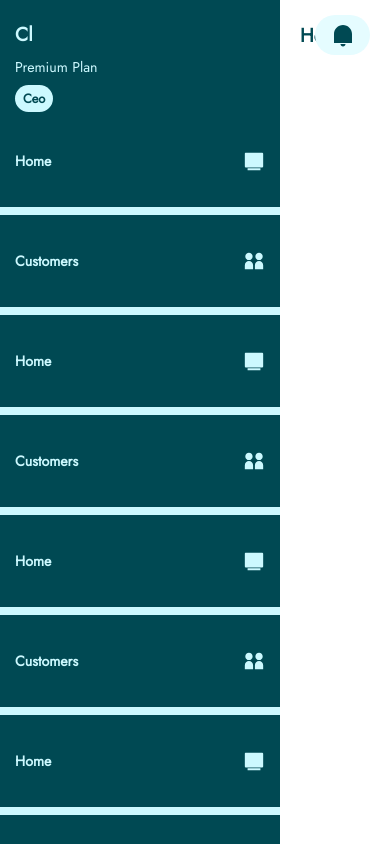
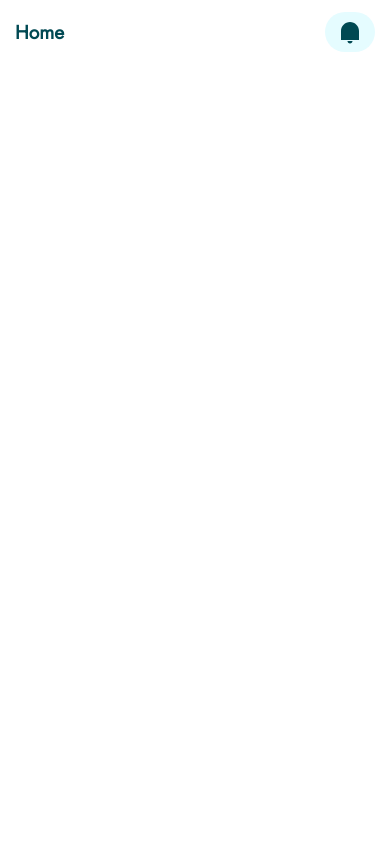
Before and after one commit to cloortt/web.cloortt.com, a Vue app: page / in a window 390 px wide. Built offline with nearby package versions, Linux system fonts and the light colour scheme.

Commit message:
Started Media Query

```diff
--- a/src/assets/css/web.css
+++ b/src/assets/css/web.css
@@ -21,7 +21,7 @@
 }
 .web-app-body{
     float:right;
-    padding:15px 20px;
+    padding:15px 25px;
     width:calc(100% - 280px);
 }
 
@@ -35,11 +35,11 @@
 
 .web-app-body .col-2 .user-photo{
     width:40px;
-    height:40px;
+    height:55px;
 }
 
 .web-app-body .col-2 ul li{
-    width:55px;
+    width:50px;
     height:40px;
     margin-right:20px;
     border-radius: 100px;
@@ -48,3 +48,13 @@
 .web-app-body .col-2 ul li:nth-last-child(1){
     margin-right:0;
 }
+
+@media(max-width:900px){
+    .web-sidebar{
+        display:none;
+    }
+    .web-app-body{
+        padding:12px 15px;
+        width:100%
+    }
+}
--- a/src/components/AppHeader.vue
+++ b/src/components/AppHeader.vue
@@ -11,7 +11,7 @@
 <template>
      <div class="the-head cl-flex cl-flex-align-items-center">
         <div class="col-1">
-            <h6 class="cl-fg-base">{{props.routeName}}</h6>
+            <h6 class="cl-fg-base cl-txt no-line-height">{{props.routeName}}</h6>
         </div>
         <div class="col-2 cl-flex cl-flex-justify-content-end">
             <ul class="cl-list remove-style cl-flex-inline cl-flex-align-items-center cl-border edge-is-curved">
@@ -19,12 +19,6 @@
                     <Icon class="cl-fill-base" name="notification" :size="{ width: '24px', height: '24px' }" />
                 </li>
 
-                <!-- <li class="cl-display-inline-block">
-                    <Icon class="cl-fill-base" name="settings" :size="{ width: '24px', height: '24px' }" />
-                </li> -->
-                <!-- <li class="cl-display-inline-block">
-                    <img class="user-photo cl-image tiny-size cl-display-block cl-border edge-is-round" src="../assets/img/user.svg" alt=""/>
-                </li> -->
             </ul>
         </div>
     </div>
--- a/src/views/HomeView.vue
+++ b/src/views/HomeView.vue
@@ -1,5 +1,4 @@
 <script setup>
 </script>
 <template>
-
 </template>
```
